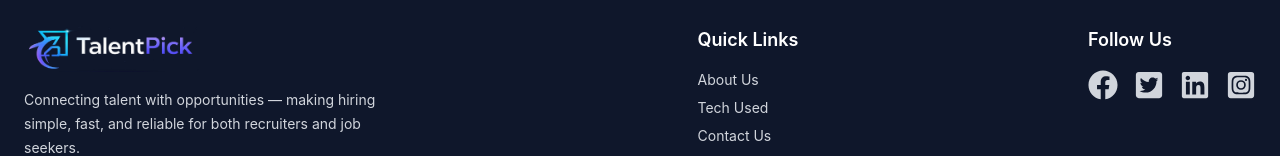
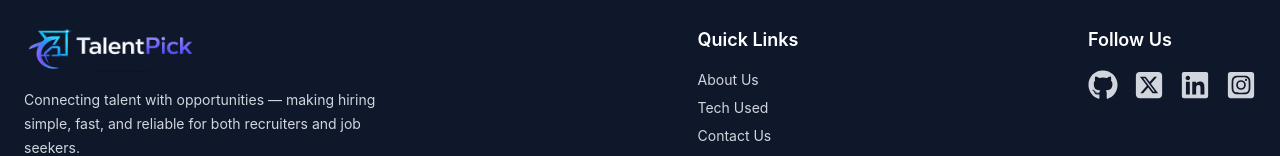
Before and after one commit to sachinyadav0907/TalentPick, a React (Vite) app in the folder frontend/: page / in a window 1280 px wide. Shown: the part 871-1027 px from the top of the page. Built offline with nearby package versions, Linux system fonts and the light colour scheme; no server answers.

Commit message:
feat: Add social media links at footer

```diff
--- a/frontend/src/Components/Footer.jsx
+++ b/frontend/src/Components/Footer.jsx
@@ -1,11 +1,7 @@
 import React from "react";
 import { Link } from "react-router-dom";
-import {
-  FaFacebook,
-  FaTwitterSquare,
-  FaLinkedin,
-  FaInstagramSquare,
-} from "react-icons/fa";
+import { FaGithub, FaLinkedin, FaInstagramSquare } from "react-icons/fa";
+import { FaSquareXTwitter } from "react-icons/fa6";
 
 function Footer() {
   const footerLink =
@@ -25,15 +21,13 @@ function Footer() {
           />
 
           <p className="text-gray-300 mt-4 text-sm leading-6">
-            Connecting talent with opportunities — making hiring simple,
-            fast, and reliable for both recruiters and job seekers.
+            Connecting talent with opportunities — making hiring simple, fast,
+            and reliable for both recruiters and job seekers.
           </p>
         </div>
 
         <div>
-          <h2 className="text-white font-semibold text-lg mb-4">
-            Quick Links
-          </h2>
+          <h2 className="text-white font-semibold text-lg mb-4">Quick Links</h2>
 
           <div className="flex flex-col gap-2 text-sm">
             <Link to="/about-us" className={footerLink}>
@@ -55,42 +49,48 @@ function Footer() {
         </div>
 
         <div>
-          <h2 className="text-white font-semibold text-lg mb-4">
-            Follow Us
-          </h2>
+          <h2 className="text-white font-semibold text-lg mb-4">Follow Us</h2>
 
           <div className="flex gap-4">
-            <Link
-              to="#"
-              aria-label="Facebook"
+            <a
+              href="https://github.com/sachinyadav0907"
+              target="_blank"
+              rel="noopener noreferrer"
+              aria-label="GitHub"
               className={socialIcon}
             >
-              <FaFacebook />
-            </Link>
+              <FaGithub />
+            </a>
 
-            <Link
-              to="#"
+            <a
+              href="https://x.com/Sachiny0907"
+              target="_blank"
+              rel="noopener noreferrer"
               aria-label="Twitter"
               className={socialIcon}
             >
-              <FaTwitterSquare />
-            </Link>
+              <FaSquareXTwitter />
+            </a>
 
-            <Link
-              to="#"
+            <a
+              href="https://www.linkedin.com/in/sachinyadav0907"
+              target="_blank"
+              rel="noopener noreferrer"
               aria-label="LinkedIn"
               className={socialIcon}
             >
               <FaLinkedin />
-            </Link>
+            </a>
 
-            <Link
-              to="#"
+            <a
+              href="https://www.instagram.com/sachin_y0912"
+              target="_blank"
+              rel="noopener noreferrer"
               aria-label="Instagram"
               className={socialIcon}
             >
               <FaInstagramSquare />
-            </Link>
+            </a>
           </div>
         </div>
       </div>
```
